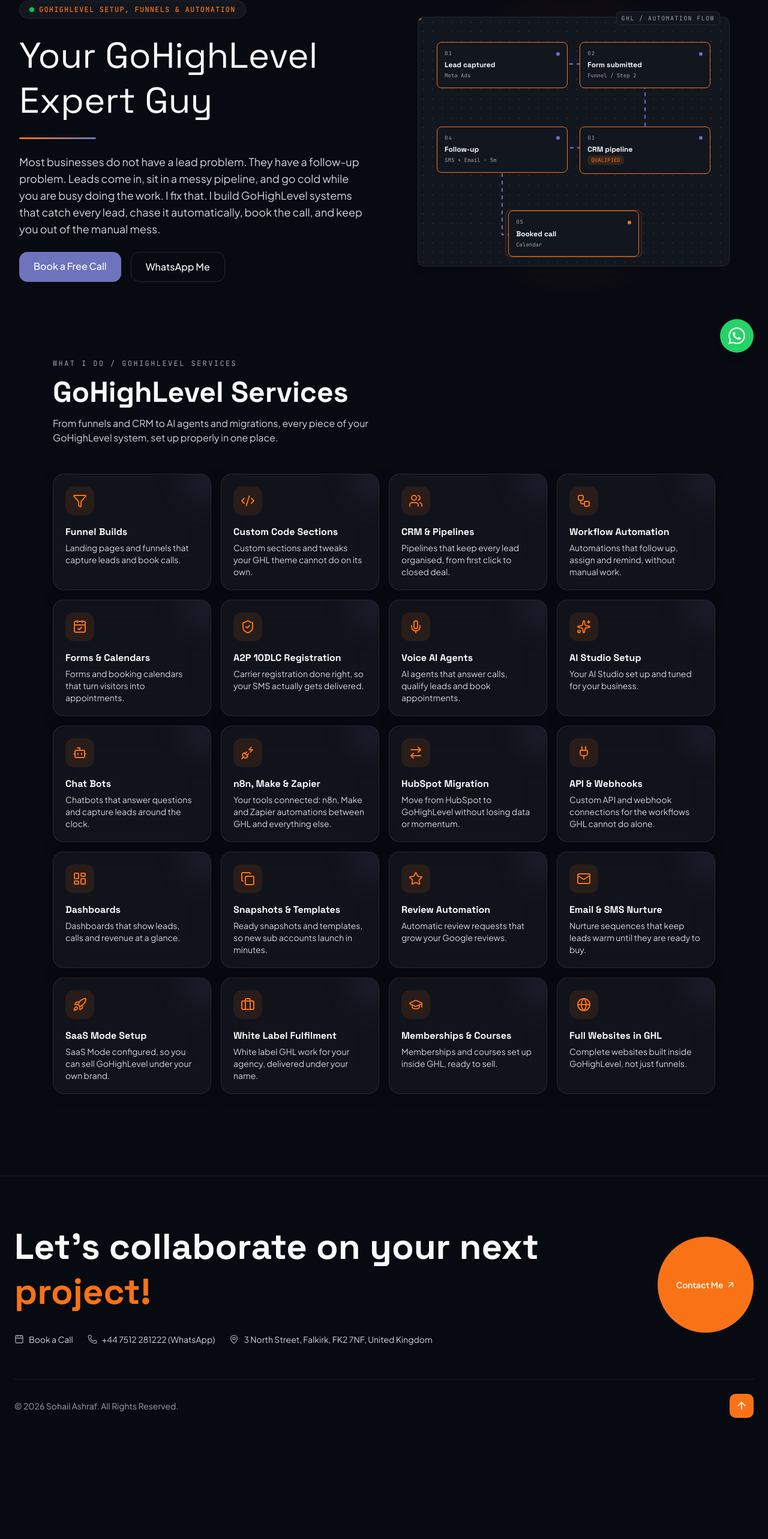
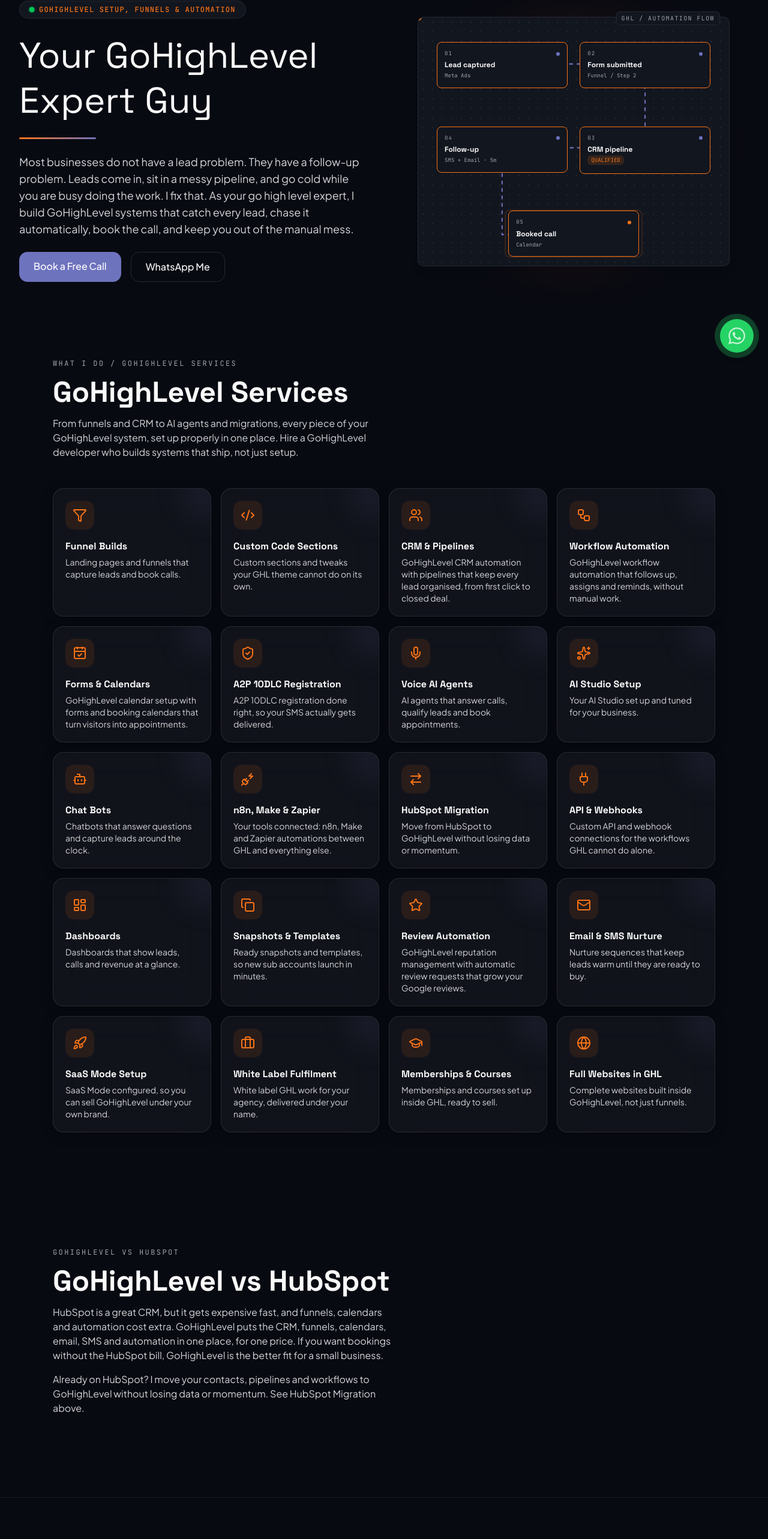
Before and after one commit to sohail-works/sohailworks-site, a Next.js app: page /gohighlevel-expert in a window 1280 px wide. Shown: the part 188-2754 px from the top of the page at 60% size. Before the commit the page ends 2584 px from the top, so only its background shows below. Built offline with nearby package versions, Linux system fonts and the light colour scheme.

Commit message:
SEO doing

```diff
--- a/app/gohighlevel-expert/page.js
+++ b/app/gohighlevel-expert/page.js
@@ -28,7 +28,7 @@ export const metadata = {
   title:
     "Your GoHighLevel Expert Guy | GoHighLevel Setup, Funnels & Automation | SohailWorks",
   description:
-    "I help US and UK small businesses get more bookings with GoHighLevel. Funnels, CRM and automation set up properly, so no lead ever goes cold.",
+    "Your go high level expert for US and UK small businesses. I set up GoHighLevel funnels, CRM and automation properly, so you get more bookings and no lead ever goes cold.",
   alternates: {
     canonical: "https://www.sohailworks.com/gohighlevel-expert",
   },
@@ -36,7 +36,7 @@ export const metadata = {
     title:
       "Your GoHighLevel Expert Guy | GoHighLevel Setup, Funnels & Automation | SohailWorks",
     description:
-      "I help US and UK small businesses get more bookings with GoHighLevel. Funnels, CRM and automation set up properly, so no lead ever goes cold.",
+      "Your go high level expert for US and UK small businesses. I set up GoHighLevel funnels, CRM and automation properly, so you get more bookings and no lead ever goes cold.",
     url: "https://www.sohailworks.com/gohighlevel-expert",
     siteName: "SohailWorks",
     type: "website",
@@ -46,7 +46,7 @@ export const metadata = {
     title:
       "Your GoHighLevel Expert Guy | GoHighLevel Setup, Funnels & Automation | SohailWorks",
     description:
-      "I help US and UK small businesses get more bookings with GoHighLevel. Funnels, CRM and automation set up properly, so no lead ever goes cold.",
+      "Your go high level expert for US and UK small businesses. I set up GoHighLevel funnels, CRM and automation properly, so you get more bookings and no lead ever goes cold.",
   },
 };
 
@@ -56,7 +56,7 @@ const jsonLd = [
     "@type": "Service",
     name: "GoHighLevel Expert Services",
     description:
-      "I help US and UK small businesses get more bookings with GoHighLevel. Funnels, CRM and automation set up properly, so no lead ever goes cold.",
+      "Your go high level expert for US and UK small businesses. I set up GoHighLevel funnels, CRM and automation properly, so you get more bookings and no lead ever goes cold.",
     url: "https://www.sohailworks.com/gohighlevel-expert",
     serviceType: "GoHighLevel Setup, Funnels & Automation",
     provider: {
@@ -104,22 +104,22 @@ const GHL_SERVICES = [
   {
     icon: Users,
     title: "CRM & Pipelines",
-    desc: "Pipelines that keep every lead organised, from first click to closed deal.",
+    desc: "GoHighLevel CRM automation with pipelines that keep every lead organised, from first click to closed deal.",
   },
   {
     icon: Workflow,
     title: "Workflow Automation",
-    desc: "Automations that follow up, assign and remind, without manual work.",
+    desc: "GoHighLevel workflow automation that follows up, assigns and reminds, without manual work.",
   },
   {
     icon: CalendarCheck,
     title: "Forms & Calendars",
-    desc: "Forms and booking calendars that turn visitors into appointments.",
+    desc: "GoHighLevel calendar setup with forms and booking calendars that turn visitors into appointments.",
   },
   {
     icon: ShieldCheck,
     title: "A2P 10DLC Registration",
-    desc: "Carrier registration done right, so your SMS actually gets delivered.",
+    desc: "A2P 10DLC registration done right, so your SMS actually gets delivered.",
   },
   {
     icon: Mic,
@@ -164,7 +164,7 @@ const GHL_SERVICES = [
   {
     icon: Star,
     title: "Review Automation",
-    desc: "Automatic review requests that grow your Google reviews.",
+    desc: "GoHighLevel reputation management with automatic review requests that grow your Google reviews.",
   },
   {
     icon: Mail,
@@ -231,9 +231,9 @@ export default function GoHighLevelPage() {
             <p className="mx-auto max-w-[600px] text-base text-[var(--text-secondary)] md:mx-0 md:text-lg">
               Most businesses do not have a lead problem. They have a follow-up
               problem. Leads come in, sit in a messy pipeline, and go cold while
-              you are busy doing the work. I fix that. I build GoHighLevel
-              systems that catch every lead, chase it automatically, book the
-              call, and keep you out of the manual mess.
+              you are busy doing the work. I fix that. As your go high level
+              expert, I build GoHighLevel systems that catch every lead, chase
+              it automatically, book the call, and keep you out of the manual mess.
             </p>
 
             {/* Buttons */}
@@ -284,7 +284,8 @@ export default function GoHighLevelPage() {
           </h2>
           <p className="mt-4 max-w-xl text-[var(--text-secondary)]">
             From funnels and CRM to AI agents and migrations, every piece of
-            your GoHighLevel system, set up properly in one place.
+            your GoHighLevel system, set up properly in one place. Hire a
+            GoHighLevel developer who builds systems that ship, not just setup.
           </p>
 
           {/* Grid */}
@@ -316,6 +317,24 @@ export default function GoHighLevelPage() {
           </div>
         </div>
       </section>
+
+      {/* ── GoHighLevel vs HubSpot ── */}
+      <section className="relative py-24">
+        <div className="mx-auto max-w-6xl px-6">
+          <p className="font-mono text-xs tracking-[0.2em] text-[var(--text-muted)]">
+            GOHIGHLEVEL VS HUBSPOT
+          </p>
+          <h2 className="mt-4 font-display text-4xl font-bold text-[var(--text-primary)] md:text-5xl">
+            GoHighLevel vs HubSpot
+          </h2>
+          <p className="mt-4 max-w-xl text-[var(--text-secondary)]">
+            HubSpot is a great CRM, but it gets expensive fast, and funnels, calendars and automation cost extra. GoHighLevel puts the CRM, funnels, calendars, email, SMS and automation in one place, for one price. If you want bookings without the HubSpot bill, GoHighLevel is the better fit for a small business.
+          </p>
+          <p className="mt-4 max-w-xl text-[var(--text-secondary)]">
+            Already on HubSpot? I move your contacts, pipelines and workflows to GoHighLevel without losing data or momentum. See HubSpot Migration above.
+          </p>
+        </div>
+      </section>
     </main>
     <Footer />
     </>
--- a/app/web-app-development-services/page.js
+++ b/app/web-app-development-services/page.js
@@ -29,14 +29,14 @@ const Footer = dynamic(() => import("@/components/Footer"));
 export const metadata = {
   title: "Web App Development Services | Hire React Developer | SohailWorks",
   description:
-    "Web app development services that ship fast. I build React & Next.js web apps, MVPs and dashboards for US & UK businesses. Clean code, on time.",
+    "Hire React developer for web app development services that ship fast. I build React & Next.js web apps, MVPs and dashboards for US & UK businesses. Clean code, on time.",
   alternates: {
     canonical: "https://www.sohailworks.com/web-app-development-services",
   },
   openGraph: {
     title: "Web App Development Services | Hire React Developer | SohailWorks",
     description:
-      "Web app development services that ship fast. I build React & Next.js web apps, MVPs and dashboards for US & UK businesses. Clean code, on time.",
+      "Hire React developer for web app development services that ship fast. I build React & Next.js web apps, MVPs and dashboards for US & UK businesses. Clean code, on time.",
     url: "https://www.sohailworks.com/web-app-development-services",
     siteName: "SohailWorks",
     type: "website",
@@ -45,7 +45,7 @@ export const metadata = {
     card: "summary_large_image",
     title: "Web App Development Services | Hire React Developer | SohailWorks",
     description:
-      "Web app development services that ship fast. I build React & Next.js web apps, MVPs and dashboards for US & UK businesses. Clean code, on time.",
+      "Hire React developer for web app development services that ship fast. I build React & Next.js web apps, MVPs and dashboards for US & UK businesses. Clean code, on time.",
   },
 };
 
@@ -55,7 +55,7 @@ const jsonLd = [
     "@type": "Service",
     name: "Web App Development Services",
     description:
-      "Web app development services that ship fast. I build React & Next.js web apps, MVPs and dashboards for US & UK businesses. Clean code, on time.",
+      "Hire React developer for web app development services that ship fast. I build React & Next.js web apps, MVPs and dashboards for US & UK businesses. Clean code, on time.",
     url: "https://www.sohailworks.com/web-app-development-services",
     serviceType: "Web App Development Services",
     provider: {
@@ -102,12 +102,12 @@ const REACT_SERVICES = [
   {
     icon: Zap,
     title: "Next.js Development",
-    desc: "SEO-friendly Next.js websites and apps with server-side rendering.",
+    desc: "SEO-friendly Next.js development services with server-side rendering.",
   },
   {
     icon: Rocket,
     title: "MVP Development",
-    desc: "Your idea validated fast, with a working MVP in weeks, not months.",
+    desc: "MVP development services that validate your idea fast, with a working MVP in weeks, not months.",
   },
   {
     icon: Cloud,
@@ -147,7 +147,7 @@ const REACT_SERVICES = [
   {
     icon: ArrowRightLeft,
     title: "Next.js Migration",
-    desc: "Move from WordPress or Webflow to Next.js without losing traffic.",
+    desc: "Hire Next.js developer help to move from WordPress or Webflow to Next.js without losing traffic.",
   },
   {
     icon: Layers,
@@ -269,7 +269,7 @@ export default function WebAppDevelopmentServicesPage() {
               React & Next.js Services
             </h2>
             <p className="mt-4 max-w-xl text-[var(--text-secondary)]">
-              From MVPs and SaaS products to ecommerce stores and dashboards, every kind of web app, built fast and built to grow.
+              From MVPs and SaaS products to ecommerce stores and dashboards, every kind of web app, built fast and built to grow. Hire React developer expertise without the agency price.
             </p>
             <div className="mt-12 grid grid-cols-1 gap-4 sm:grid-cols-2 lg:grid-cols-4">
               {REACT_SERVICES.map((service) => (
```
